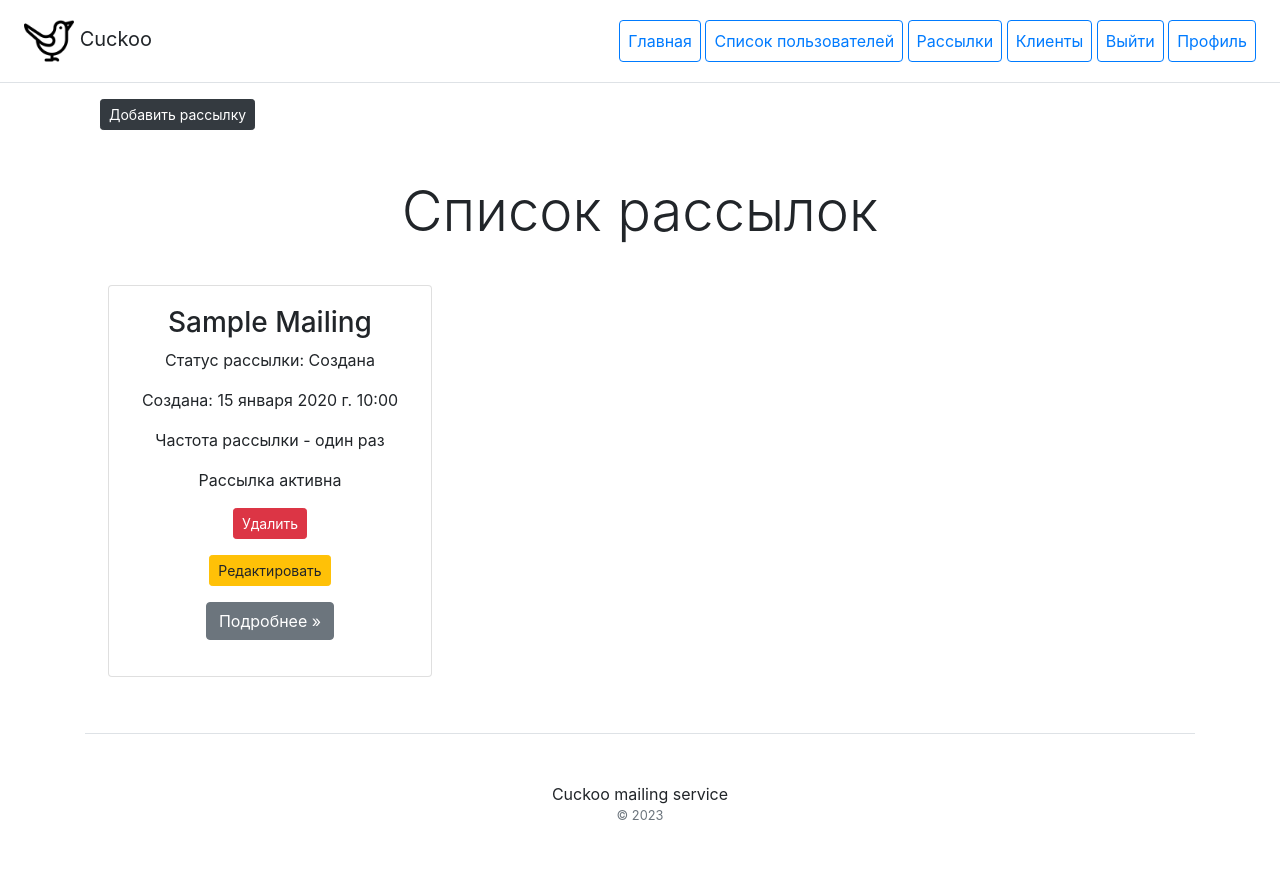
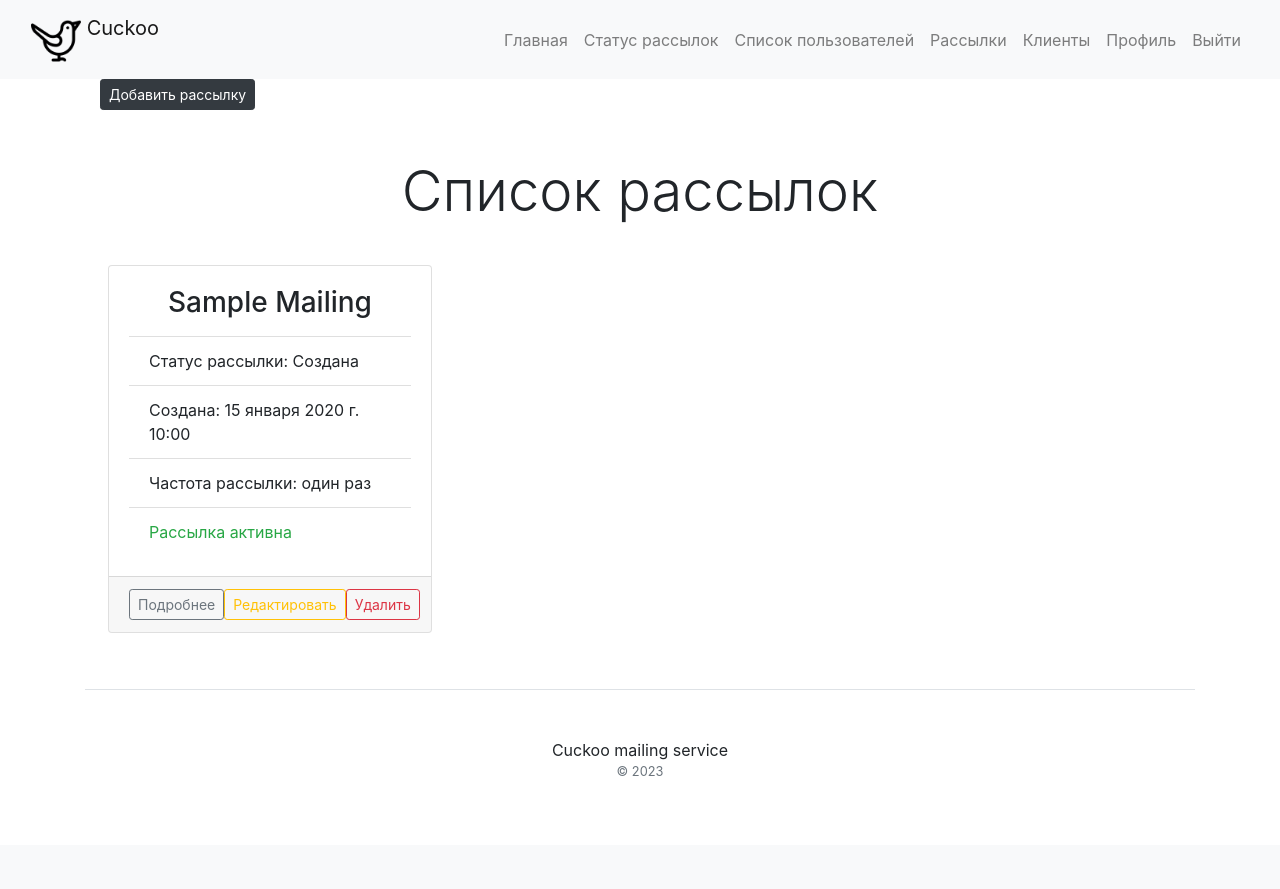
Before and after one commit to Sam-eless/mailing_service, a Django app: page /mailing/ in a window 1280 px wide. After the commit the page ends 776 px from the top, so only its background shows below. Run offline with Django 5.2, Linux system fonts and the light colour scheme; a user stored in the database is signed in; tables that the repository leaves empty hold one stand-in row (values such as "Sample post"); parts of the project's set-up code (start-up, migrations or seed data) failed here and were passed over; some libraries are stand-ins or nearby versions.

Commit message:
fix git fail

```diff
--- a/mailing/templates/includes/inc_mailing_card_mailing.html
+++ b/mailing/templates/includes/inc_mailing_card_mailing.html
@@ -1,23 +1,53 @@
+{#<div class="col-lg-4">#}
+{#    <div class="card m-2 text-center">#}
+{#        <div class="card-body">#}
+{#            <ul class="list-group list-group-flush">#}
+{#                <h3> {{ object.title | title | truncatechars:18}}</h3>#}
+{#                <p> Статус рассылки: {{ object.status }}</p>#}
+{#                <p> Создана: {{ object.date_of_creation }}</p>#}
+{#                <p> Частота рассылки - {{ object.frequency }} </p>#}
+{#                <p> {% if object.is_active %} Рассылка активна {% else %} Рассылка неактивна {% endif %}</p>#}
+{#                {% if user.is_authenticated %}#}
+{#                <p><a href="{% url 'mailing:mailing_delete' object.pk %}" class="btn btn-danger text-center btn-sm">Удалить </a>#}
+{#                </p>#}
+{#                <p><a href="{% url 'mailing:mailing_update' object.pk %}" class="btn btn-warning text-center btn-sm">Редактировать </a>#}
+{#                </p>#}
+{#                {% endif %}#}
+{#                <p><a class="btn btn-secondary"#}
+{#                      href="{% url 'mailing:mailing_detail' object.pk %}" role="button">Подробнее &raquo;</a></p>#}
+{##}
+{#            </ul>#}
+{#        </div>#}
+{#    </div>#}
+{##}
+{#</div>#}
+
+
 <div class="col-lg-4">
-    <div class="card m-2 text-center">
+    <div class="card m-2">
         <div class="card-body">
+            <h3 class="card-title text-center mb-3">{{ object.title | title | truncatechars:18}}</h3>
             <ul class="list-group list-group-flush">
-                <h3> {{ object.title | title | truncatechars:18}}</h3>
-                <p> Статус рассылки: {{ object.status }}</p>
-                <p> Создана: {{ object.date_of_creation }}</p>
-                <p> Частота рассылки - {{ object.frequency }} </p>
-                <p> {% if object.is_active %} Рассылка активна {% else %} Рассылка неактивна {% endif %}</p>
-                {% if user.is_authenticated %}
-                <p><a href="{% url 'mailing:mailing_delete' object.pk %}" class="btn btn-danger text-center btn-sm">Удалить </a>
-                </p>
-                <p><a href="{% url 'mailing:mailing_update' object.pk %}" class="btn btn-warning text-center btn-sm">Редактировать </a>
-                </p>
-                {% endif %}
-                <p><a class="btn btn-secondary"
-                      href="{% url 'mailing:mailing_detail' object.pk %}" role="button">Подробнее &raquo;</a></p>
-
+                <li class="list-group-item">Статус рассылки: {{ object.status }}</li>
+                <li class="list-group-item">Создана: {{ object.date_of_creation }}</li>
+                <li class="list-group-item">Частота рассылки: {{ object.frequency }}</li>
+                <li class="list-group-item">{% if object.is_active %}
+                    <span class="text-success">Рассылка активна</span>
+                    {% else %}
+                    <span class="text-danger">Рассылка неактивна</span>
+                    {% endif %}
+                </li>
             </ul>
         </div>
+        <div class="card-footer d-flex">
+            <a class="btn btn-outline-secondary btn-sm ml-auto"
+               href="{% url 'mailing:mailing_detail' object.pk %}" role="button">Подробнее</a>
+            {% if user.is_authenticated %}
+                <a href="{% url 'mailing:mailing_update' object.pk %}"
+                   class="btn btn-outline-warning btn-sm ml-auto">Редактировать</a>
+                <a href="{% url 'mailing:mailing_delete' object.pk %}"
+                   class="btn btn-outline-danger btn-sm ml-auto">Удалить</a>
+            {% endif %}
+        </div>
     </div>
-
 </div>
--- a/mailing/templates/includes/inc_mailing_menu.html
+++ b/mailing/templates/includes/inc_mailing_menu.html
@@ -1,26 +1,79 @@
+{#{% load mediapath %}#}
+{#<div class="d-flex flex-column flex-md-row align-items-center p-3 px-md-4 mb-3 bg-white border-bottom box-shadow">#}
+{#    <h5 class="my-0 mr-md-auto font-weight-normal"><img class="img-fluid" src="../../media/Cuckoo.png" alt="" width="50" height="50"> Cuckoo</h5>#}
+{##}
+{#    <nav class="ms-5">#}
+{#        <a class="p-2 btn btn-outline-primary" href="{% url 'blog:index' %}">Главная</a>#}
+{#        <a class="p-2 btn btn-outline-primary" href="{% url 'mailing:attempt_list' %}">Статус рассылок</a>#}
+{##}
+{#        {% if perms.users.can_view_all_user and perms.users.can_change_all_user %}#}
+{#            <a class="p-2 btn btn-outline-primary" href="{% url 'users:user_list' %}">Список пользователей</a>#}
+{#        {% endif %}#}
+{#        {% if user.is_authenticated %}#}
+{#            <a class="p-2 btn btn-outline-primary" href="{% url 'mailing:mailing_list' %}">Рассылки</a>#}
+{#            <a class="p-2 btn btn-outline-primary" href="{% url 'mailing:client_list' %}">Клиенты</a>#}
+{#            <a class="p-2 btn btn-outline-primary" href="{% url 'users:logout' %}">Выйти</a>#}
+{#            <a class="p-2 btn btn-outline-primary" href="{% url 'users:profile' %}">Профиль</a>#}
+{#        {% else %}#}
+{#            <a class="p-2 btn btn-outline-primary" href="{% url 'users:register' %}">Регистрация</a>#}
+{#            <a class="p-2 btn btn-outline-primary" href="{% url 'users:login' %}">Авторизация</a>#}
+{#        {% endif %}#}
+{#    </nav>#}
+{#    <style>#}
+{#        main {#}
+{#            margin-top: 10px;#}
+{#        }#}
+{#    </style>#}
+{#</div>#}
+
+
+
 {% load mediapath %}
-<div class="d-flex flex-column flex-md-row align-items-center p-3 px-md-4 mb-3 bg-white border-bottom box-shadow">
-    <h5 class="my-0 mr-md-auto font-weight-normal"><img class="img-fluid" src="../../media/Cuckoo.png" alt="" width="50" height="50"> Cuckoo</h5>
 
-    <nav class="ms-5">
-        <a class="p-2 btn btn-outline-primary" href="{% url 'blog:index' %}">Главная</a>
-
+<nav class="navbar navbar-expand-md navbar-light bg-light">
+    <div class="container-fluid">
+        <a class="navbar-brand" href="#">
+            <img src="../../media/Cuckoo.png" alt="" width="50" height="50" class="d-inline-block align-text-top">
+            Cuckoo
+        </a>
+        <button class="navbar-toggler" type="button" data-toggle="collapse" data-target="#navbarNav" aria-controls="navbarNav" aria-expanded="false" aria-label="Toggle navigation">
+            <span class="navbar-toggler-icon"></span>
+        </button>
+        <div class="collapse navbar-collapse justify-content-end" id="navbarNav">
+            <ul class="navbar-nav">
+                <li class="nav-item">
+                    <a class="nav-link" href="{% url 'blog:index' %}">Главная</a>
+                </li>
+                <li class="nav-item">
+                    <a class="nav-link" href="{% url 'mailing:attempt_list' %}">Статус рассылок</a>
+                </li>
                 {% if perms.users.can_view_all_user and perms.users.can_change_all_user %}
-            <a class="p-2 btn btn-outline-primary" href="{% url 'users:user_list' %}">Список пользователей</a>
+                    <li class="nav-item">
+                        <a class="nav-link" href="{% url 'users:user_list' %}">Список пользователей</a>
+                    </li>
                 {% endif %}
                 {% if user.is_authenticated %}
-            <a class="p-2 btn btn-outline-primary" href="{% url 'mailing:mailing_list' %}">Рассылки</a>
-            <a class="p-2 btn btn-outline-primary" href="{% url 'mailing:client_list' %}">Клиенты</a>
-            <a class="p-2 btn btn-outline-primary" href="{% url 'users:logout' %}">Выйти</a>
-            <a class="p-2 btn btn-outline-primary" href="{% url 'users:profile' %}">Профиль</a>
+                    <li class="nav-item">
+                        <a class="nav-link" href="{% url 'mailing:mailing_list' %}">Рассылки</a>
+                    </li>
+                    <li class="nav-item">
+                        <a class="nav-link" href="{% url 'mailing:client_list' %}">Клиенты</a>
+                    </li>
+                    <li class="nav-item">
+                        <a class="nav-link" href="{% url 'users:profile' %}">Профиль</a>
+                    </li>
+                    <li class="nav-item">
+                        <a class="nav-link" href="{% url 'users:logout' %}">Выйти</a>
+                    </li>
                 {% else %}
-            <a class="p-2 btn btn-outline-primary" href="{% url 'users:register' %}">Регистрация</a>
-            <a class="p-2 btn btn-outline-primary" href="{% url 'users:login' %}">Авторизация</a>
+                    <li class="nav-item">
+                        <a class="nav-link" href="{% url 'users:register' %}">Регистрация</a>
+                    </li>
+                    <li class="nav-item">
+                        <a class="nav-link" href="{% url 'users:login' %}">Авторизация</a>
+                    </li>
                 {% endif %}
+            </ul>
+        </div>
+    </div>
 </nav>
-    <style>
-        main {
-            margin-top: 10px;
-        }
-    </style>
-</div>
--- a/mailing/templates/mailing/client_detail.html
+++ b/mailing/templates/mailing/client_detail.html
@@ -16,7 +16,7 @@
                             </tr>
                             <tr>
                                 <td>Почта</td>
-                                <td><p> Почта: {{ object.email }}</p>
+                                <td><p> {% if object.email is None %}Не указана {% else %}{{ object.email }}{% endif %}</p>
                                 </td>
                             </tr>
                             <tr>
--- a/mailing/templates/mailing/mailing_form.html
+++ b/mailing/templates/mailing/mailing_form.html
@@ -18,7 +18,7 @@
         </div>
 {#        {% if perms.mailing.change_mailing %}#}
 
-    {% if not perms.mailing.can_disable_mailings %}
+    {% if not perms.mailing.can_disable_mailings or user.is_superuser %}
         <div class="col-12">
             <div class="card text-left">
                 <div class="card-header text-center">
--- a/mailing/urls.py
+++ b/mailing/urls.py
@@ -1,8 +1,10 @@
 from mailing.apps import MailingConfig
 from django.urls import path
+from . import views
 
 from mailing.views import MailingListView, MailingCreateView, MailingUpdateView, MailingDeleteView, MailingDetailView, \
-    ClientListView, ClientCreateView, ClientUpdateView, ClientDeleteView, ClientDetailView
+    ClientListView, ClientCreateView, ClientUpdateView, ClientDeleteView, ClientDetailView, AttemptListView, \
+    AttemptDetailView
 
 app_name = MailingConfig.name
 
@@ -17,4 +19,7 @@ urlpatterns = [
     path('clients/update/<int:pk>/', ClientUpdateView.as_view(), name='client_update'),
     path('clients/delete/<int:pk>/', ClientDeleteView.as_view(), name='client_delete'),
     path('clients/<int:pk>/', ClientDetailView.as_view(), name='client_detail'),
+    path('clients/<int:pk>/', ClientDetailView.as_view(), name='client_detail'),
+    path('attempt/', AttemptListView.as_view(), name='attempt_list'),
+    path('attempt/<int:pk>/', AttemptDetailView.as_view(), name='attempt_view'),
 ]
--- a/mailing/views.py
+++ b/mailing/views.py
@@ -1,11 +1,12 @@
 from django.contrib.auth.mixins import LoginRequiredMixin, UserPassesTestMixin
+from django.db.models import Count
 from django.forms import inlineformset_factory
 from django.shortcuts import render
 from django.urls import reverse_lazy
 from django.views.generic import ListView, DetailView, CreateView, UpdateView, DeleteView
 
 from mailing.forms import MailingForm, MessageForm, MessageDetailForm, ClientForm, MailingFormManager
-from mailing.models import Mailing, Message, Client
+from mailing.models import Mailing, Message, Client, Attempt
 from users.models import User
 
 
@@ -97,7 +98,7 @@ class MailingUpdateView(LoginRequiredMixin, UserPassesTestMixin, UpdateView):
         mailing = self.get_object()
         if not self.request.user.has_perm('mailing.can_disable_mailings'):
             class_form = MailingForm
-        if self.request.user == mailing.owner:
+        if self.request.user == mailing.owner or self.request.user.is_superuser:
             class_form = MailingForm
         return class_form
 
@@ -178,3 +179,18 @@ class ClientUpdateView(LoginRequiredMixin, UpdateView):
 class ClientDeleteView(LoginRequiredMixin, DeleteView):
     model = Client
     success_url = reverse_lazy('mailing:mailing_list')
+
+
+class AttemptListView(LoginRequiredMixin, ListView):
+    model = Attempt
+    extra_context = {
+        'object_list': Attempt.objects.all(),
+        'title': 'Статус рассылок'
+    }
+
+
+class AttemptDetailView(LoginRequiredMixin, DetailView):
+    model = Attempt
+    extra_context = {
+        'title': 'Рассылка'
+    }
--- a/users/templates/users/user_form.html
+++ b/users/templates/users/user_form.html
@@ -17,7 +17,7 @@
                     {% else %}
                         <button type="submit" class="btn btn-success">Регистрация</button>
                     {% endif %}
-                      <a href="{% url 'users:password_reset' %}" class="btn btn-dark text-right btn-sm mt-2">Восстановить пароль</a>
+                      <a href="{% url 'users:password_reset' %}" class="btn btn-dark text-right">Восстановить пароль</a>
 
                 </form>
             </div>
```
Also changed, not shown: config/settings.py (+5 -16 lines), mailing/management/commands/mailing_once.py (added, +19 -0 lines), mailing/models.py (+10 -3 lines), mailing/templates/mailing/attempt_detail.html (added, +18 -0 lines), mailing/templates/mailing/attempt_list.html (added, +44 -0 lines), mailing/templates/mailing/mailing_detail.html (+0 -10 lines), users/views.py (+11 -1 lines). Lines whose indentation alone changed are shown as unchanged.
